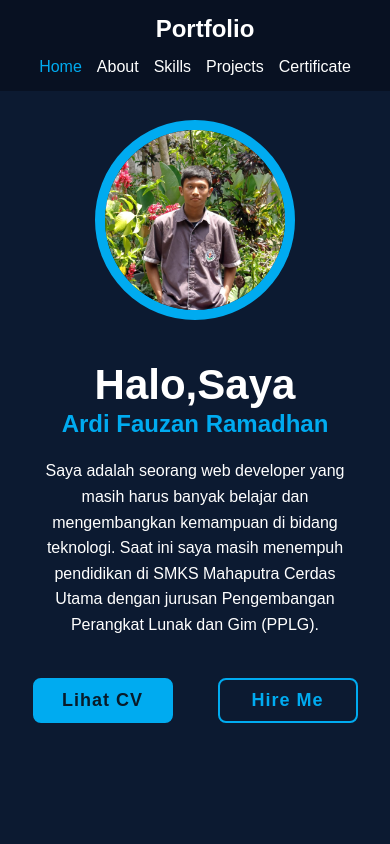
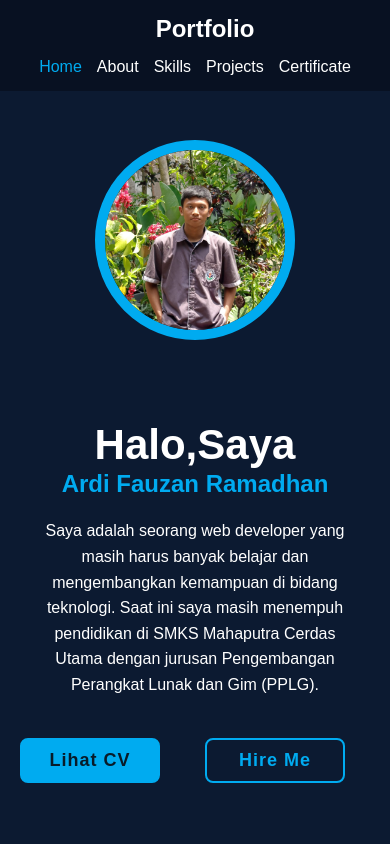
Before and after one commit to Ardifr1/Portofolio, a plain HTML site: page index.html in a window 390 px wide. Shown: the top 844 px of the page. Drawn offline with nearby package versions, Linux system fonts and the light colour scheme.

Commit message:
perubahan baru responsif

```diff
--- a/style.css
+++ b/style.css
@@ -54,15 +54,17 @@ body{
     color:#00abf0;
 }
 
+
 .home{
     display: flex;
+    justify-content: space-between;
     align-items: center;
-    height: 100vh;
+    min-height: 100vh;
     padding: 0 10%;
     background-color: #0c1a31;
-    flex-wrap: wrap;
-    gap: 40px;
+    gap: 60px;
 }
+
 .home-content{
     max-width: 600px;
 
@@ -137,11 +139,7 @@ body{
 }
 
 .image{
-    position: absolute;
-    top: 30%;
-    right: 0;
-    width: 30%;
-    height: 200px;
+   flex-shrink: 0;
 }
 
 .image img{
@@ -508,21 +506,15 @@ background: #0c1a31;
     }
 
 .home{
-    display: flex;
-    flex-direction: column;
-    align-items: center;
-    justify-content: flex-start;
-    padding: 120px 20px 50px;
-    min-height: auto;
-    gap: 20px;
+    flex-direction:column;
+    text-align:center;
+    padding:140px 20px 60px;
+    min-height:auto;
 }
 
 .home-content{
     max-width:100%;
     text-align:center;
-    display:flex;
-    flex-direction:column;
-    align-items:center;
 }
 .home-content h1{
     font-size: 42px;
```
